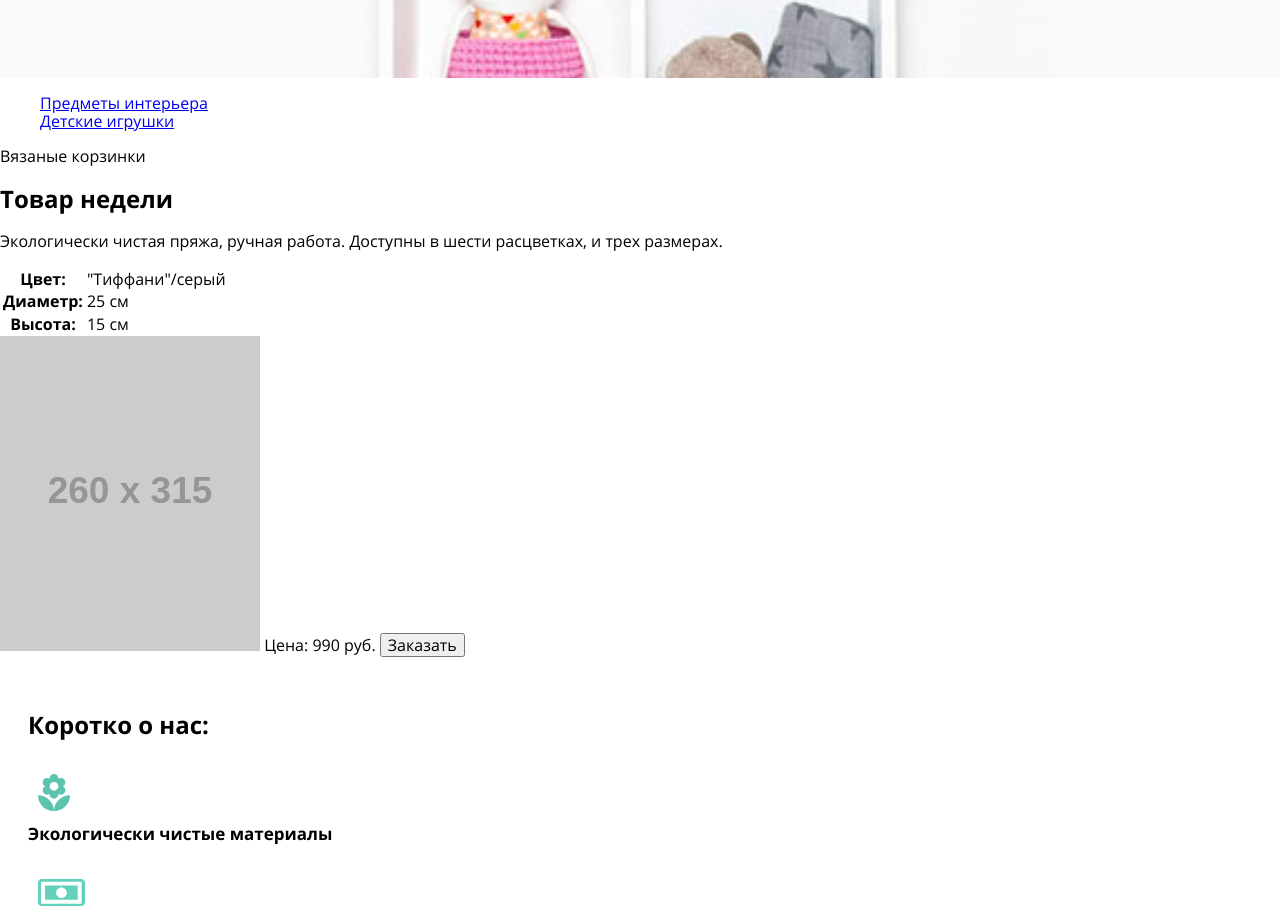
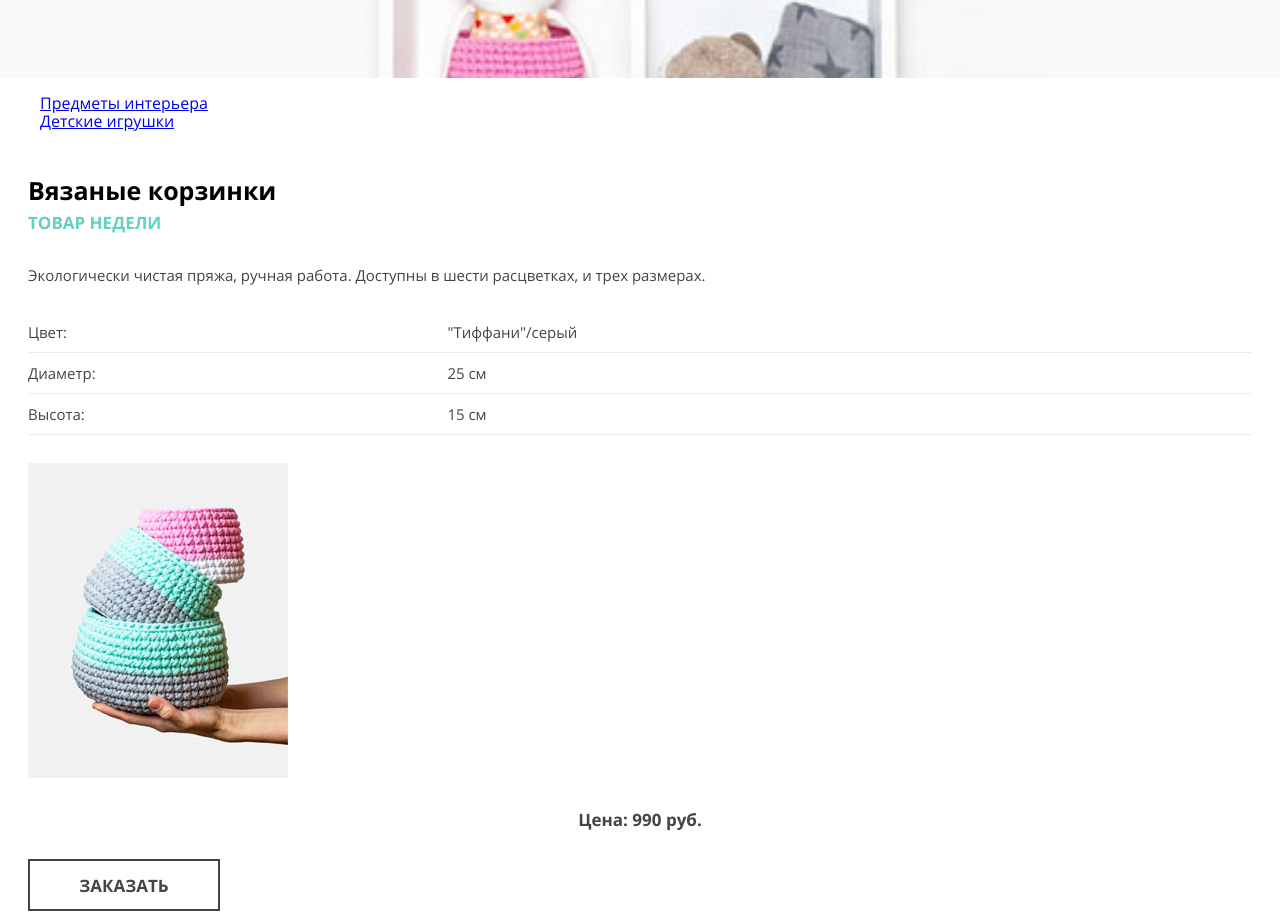
Before and after one commit to yanisurbis/161913-mishka-16, a website: page source/index.html in a window 1280 px wide. Shown: the part 809-1723 px from the top of the page. Drawn offline with nearby package versions, Linux system fonts and the light colour scheme; files that its build step writes are made by us from their sources; placeholder pictures from the web are drawn by us.

Commit message:
Style featured product

```diff
--- a/source/index.html
+++ b/source/index.html
@@ -57,35 +57,35 @@
           </li>
         </ul>
       </nav>
-      <section class="page-main__featured-product">
-        <span class="page-main__heading">Вязаные корзинки</span>
-        <h2 class="page-main__subheader">Товар недели</h2>
-        <p class="page-main__text">
+      <section class="page-main__fproduct fproduct">
+        <span class="fproduct__title">Вязаные корзинки</span>
+        <h2 class="fproduct__subtitle">Товар недели</h2>
+        <p class="fproduct__text">
           Экологически чистая пряжа, ручная работа. Доступны в шести расцветках,
           и трех размерах.
         </p>
-        <table class="page-main__product-description">
-          <tr>
-            <th class="page-main__description-element">Цвет:</th>
-            <td class="page-main__description-value">"Тиффани"/серый</td>
+        <table class="fproduct__table">
+          <tr class="fproduct__row">
+            <th class="fproduct__prop">Цвет:</th>
+            <td class="fproduct__val">"Тиффани"/серый</td>
           </tr>
-          <tr>
-            <th class="page-main__description-element">Диаметр:</th>
-            <td class="page-main__description-value">25 см</td>
+          <tr class="fproduct__row">
+            <th class="fproduct__prop">Диаметр:</th>
+            <td class="fproduct__val">25 см</td>
           </tr>
-          <tr>
-            <th class="page-main__description-element">Высота:</th>
-            <td class="page-main__description-value">15 см</td>
+          <tr class="fproduct__row">
+            <th class="fproduct__prop">Высота:</th>
+            <td class="fproduct__val">15 см</td>
           </tr>
         </table>
 
         <img
-          class="page-main__featured-image"
-          src="http://placehold.it/260x315"
+          class="fproduct__image"
+          src="./img/triple-set-mobile@1x.jpg"
           alt="Вязаная корзинка"
         />
-        <span class="page-main__featured-image">Цена: 990 руб.</span>
-        <button class="page-main__button">Заказать</button>
+        <span class="fproduct__price">Цена: 990 руб.</span>
+        <button class="button">Заказать</button>
       </section>
       <section class="page-main__about-us about-us">
         <h2 class="about-us__title">Коротко о нас:</h2>
@@ -137,7 +137,7 @@
         </div>
         <button class="button ">Написать</button>
       </section>
-      <section class="page-main__contacts">
+      <section class="page-main__contacts contacts">
         <h2 class="page-main__heading page-main__heading--contacts">
           Контакты
         </h2>
--- /dev/null
+++ b/source/sass/blocks/fproduct.scss
@@ -0,0 +1,57 @@
+@import "../variables";
+
+.fproduct__title {
+  font-size: 25px;
+  color: $black-three;
+  line-height: 30px;
+  font-weight: bold;
+}
+
+.fproduct__subtitle {
+  font-size: 17px;
+  line-height: 20px;
+  text-transform: uppercase;
+  color: $seafoam-blue;
+  margin: 8px 0;
+}
+
+.fproduct__text {
+  font-size: 15px;
+  line-height: 24px;
+  margin: 30px 0 25px 0;
+  color: $greyish-brown;
+}
+
+.fproduct__table {
+  border-collapse: collapse;
+  width: 100%;
+  font-size: 15px;
+  line-height: 20px;
+  color: $greyish-brown;
+  margin-bottom: 28px;
+}
+
+.fproduct__prop {
+  text-align: left;
+  font-weight: normal;
+  border-bottom: 1px solid $border-grey1;
+  padding: 10px 0;
+}
+
+.fproduct__val {
+  border-bottom: 1px solid $border-grey1;
+  padding: 10px 0;
+}
+
+.fproduct__row {
+  width: 100%;
+}
+
+.fproduct__price {
+  display: block;
+  padding: 29px 0;
+  text-align: center;
+  font-weight: bold;
+  font-size: 17px;
+  color: $greyish-brown;
+}
--- a/source/sass/blocks/page-main.scss
+++ b/source/sass/blocks/page-main.scss
@@ -24,3 +24,7 @@
 .page-main__reviews {
   padding: 28px;
 }
+
+.page-main__fproduct {
+  padding: 28px;
+}
--- a/source/sass/style.scss
+++ b/source/sass/style.scss
@@ -10,3 +10,4 @@
 @import "blocks/header";
 @import "blocks/about-us";
 @import "blocks/reviews";
+@import "blocks/fproduct";
--- a/source/sass/variables.scss
+++ b/source/sass/variables.scss
@@ -3,6 +3,7 @@ $background-grey1: #f1f1f1;
 $border-grey1: #ececec;
 $greyish-brown: #444444;
 $black-three: #000000;
+$seafoam-blue: #63d1bb;
 
 $filter-seafoam-blue: invert(88%) sepia(15%) saturate(1247%) hue-rotate(106deg)
   brightness(86%) contrast(89%);
```
